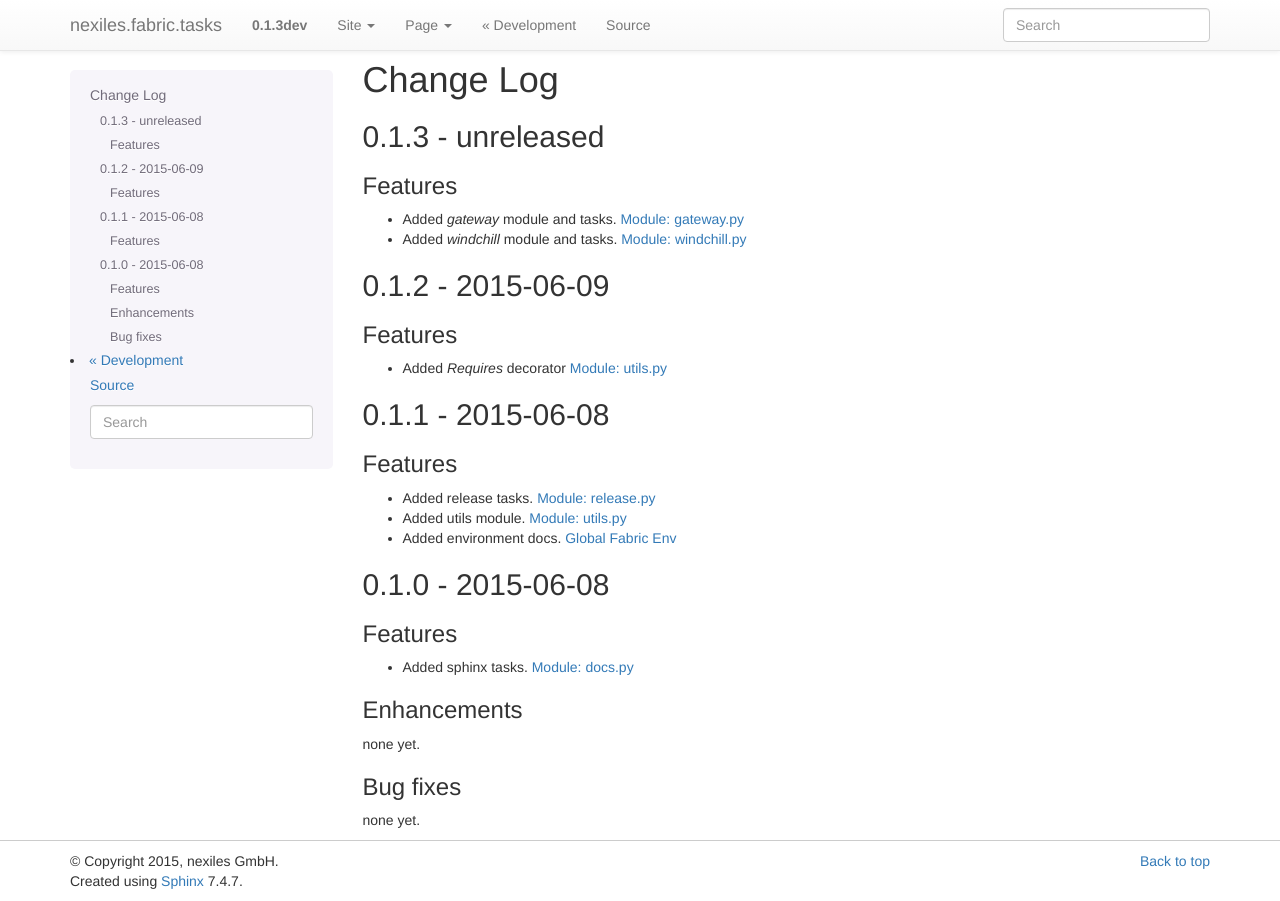
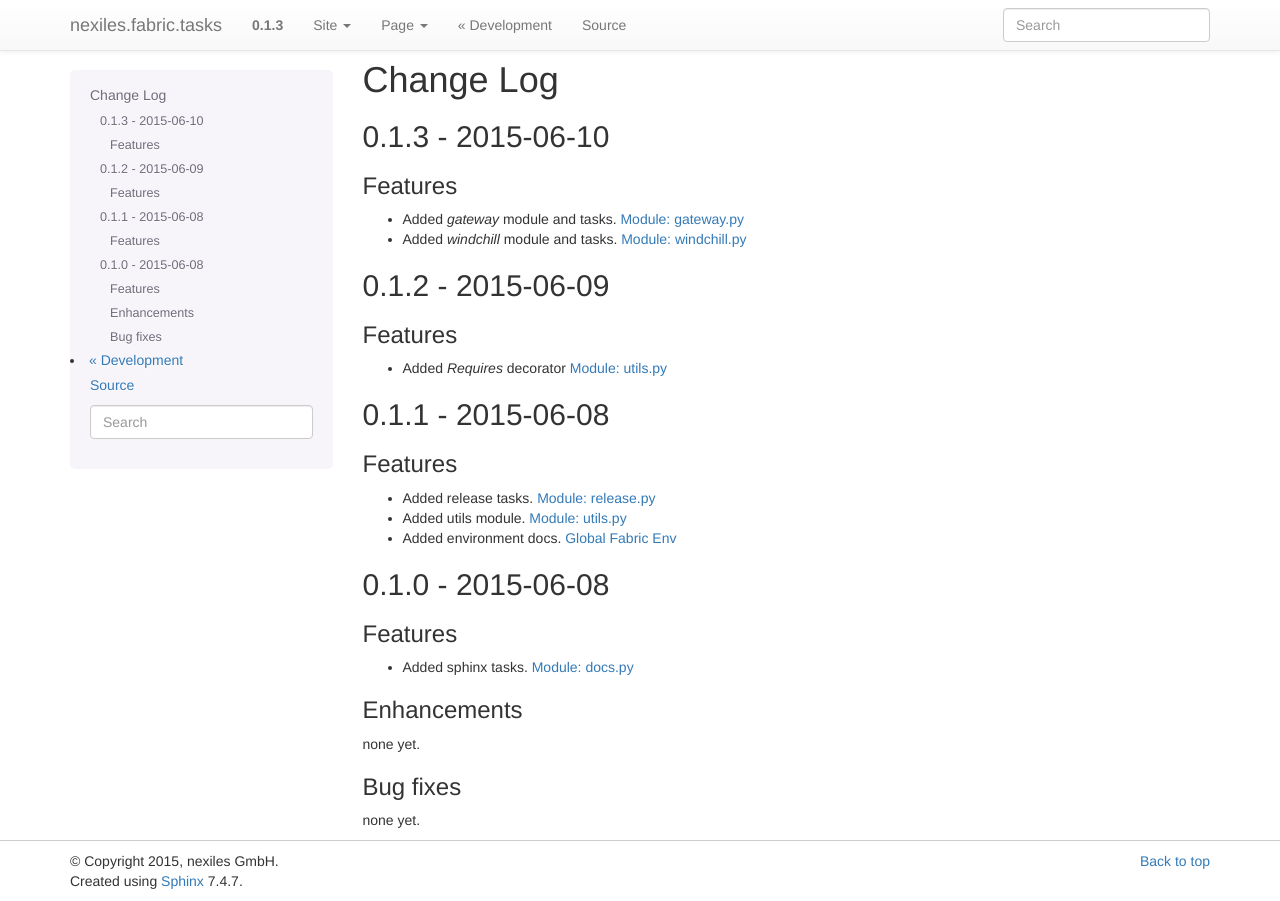
Before and after one commit to nexiles/nexiles.fabric.tasks, a Sphinx documentation site: the page built from docs/changelog.rst, in a window 1280 px wide. Built offline with Sphinx 7.4.7, drawn with Linux system fonts in a browser that asks for light colours.

Commit message:
v0.1.3
Signed-off-by: Stefan Eletzhofer <se@nexiles.de>

```diff
--- a/docs/changelog.rst
+++ b/docs/changelog.rst
@@ -4,7 +4,7 @@
 Change Log
 ==========
 
-0.1.3 - unreleased
+0.1.3 - 2015-06-10
 ==================
 
 Features
--- a/setup.py
+++ b/setup.py
@@ -9,7 +9,7 @@ from setuptools import setup, find_packages
 def read(*rnames):
     return open(os.path.join(os.path.dirname(__file__), *rnames)).read()
 
-version = '0.1.3dev'
+version = '0.1.3'
 
 long_description = (
     read('README.rst')
```
